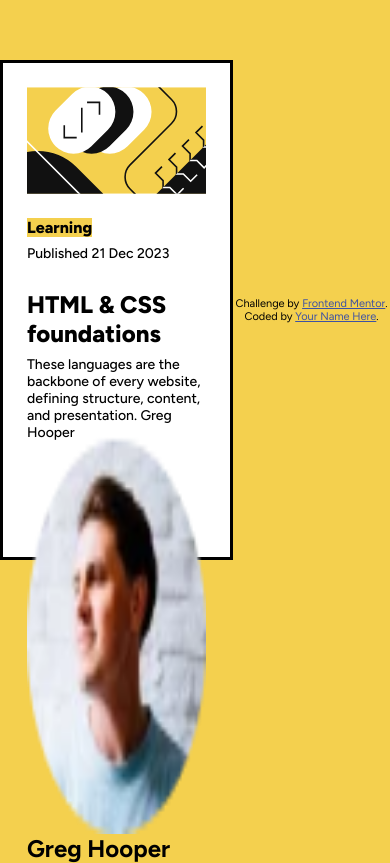
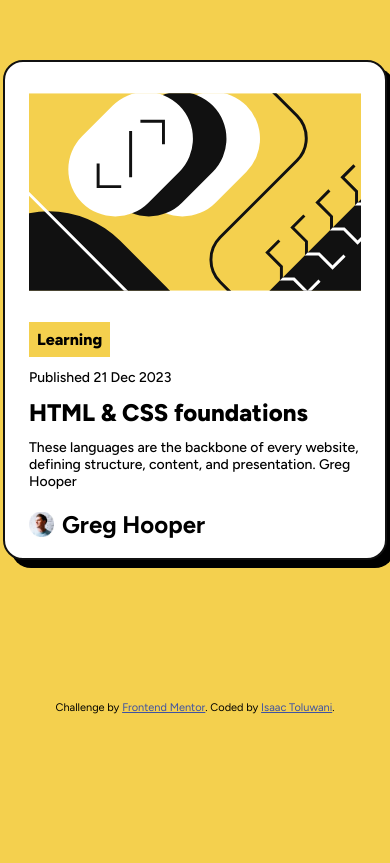
Before and after one commit to IsaacToluwani/FrontEndMentor-Newbie-Challenges, a plain HTML site: page blog-preview-card/index.html in a window 390 px wide. Shown: the part 112-975 px from the top of the page. After the commit the page ends 844 px from the top, so only its background shows below. Drawn offline with Linux system fonts and the light colour scheme.

Commit message:
Update blog preview card layout and styles for improved aesthetics and responsiveness

```diff
--- a/blog-preview-card/index.html
+++ b/blog-preview-card/index.html
@@ -43,7 +43,7 @@
         </p>
       </section>
       <aside>
-        <img src="./assets/images/image-avatar.webp" alt="" />
+        <img class="avatar" src="./assets/images/image-avatar.webp" alt="" />
 
         <h3>Greg Hooper</h3>
       </aside>
@@ -53,7 +53,7 @@
       Challenge by
       <a href="https://www.frontendmentor.io?ref=challenge" target="_blank"
         >Frontend Mentor</a
-      >. Coded by <a href="#">Your Name Here</a>.
+      >. Coded by <a href="#">Isaac Toluwani</a>.
     </div>
   </body>
 </html>
--- a/blog-preview-card/style.css
+++ b/blog-preview-card/style.css
@@ -16,8 +16,8 @@ reusable
   --spacing-200: 24px;
   --spacing-150: 12px;
   --spacing-100: 8px;
-  --spacing-50:4px;
-  --radius: 0.5rem;
+  --spacing-50: 4px;
+  --radius: 20px;
 }
 
 /* Global Styles */
@@ -31,10 +31,13 @@ body {
   height: 100vh;
   background: var(--clr-primary);
   display: flex;
+  flex-direction: column;
   justify-content: center;
   align-items: center;
   font-family: var(--ff-primary);
 }
+
+
 
 .container {
   width: 384px;
@@ -47,6 +50,10 @@ body {
   gap: var(--spacing-200);
   overflow: none;
   padding: var(--spacing-200);
+  border-radius: var(--radius);
+
+  border: 2px solid var(--clr-grey-1);
+  box-shadow: 8px 8px 0px 0px #000;
 }
 
 img {
@@ -65,9 +72,10 @@ h1 {
 }
 h2 {
   font-size: 16px;
-  font-weight:800 ;
+  font-weight: 800;
   background: var(--clr-primary);
   align-self: flex-start;
+  padding: var(--spacing-100);
 }
 h3 {
   font-size: 1.5rem;
@@ -79,6 +87,7 @@ p {
   font-size: 14px;
   font-weight: 500;
   margin-bottom: 1.25rem;
+  margin: 0;
 }
 /* more global css */
 
@@ -86,17 +95,28 @@ section {
   height: 43%;
   display: flex;
   flex-direction: column;
+  gap: var(--spacing-150);
+}
+
+aside {
+  display: flex;
+  align-items: center;
+  height: 20px;
   gap: var(--spacing-100);
 }
 
-
-/*  ======
-Header
- =====*/
-.header {
-  min-height: 100vh;
-  background: linear-gradient(45deg, rgba(0, 0, 0, 0.6), rgba(0, 0, 0, 0.6)),
-    url('../images/main-bcg.jpeg') center/cover no-repeat;
+.avatar {
+  width: 25px;
+  height: 25px;
+  object-fit: cover;
 }
 
-/* End of Header */
+.attribution {
+  position: fixed;
+  bottom: 10px;
+  width: 100%;
+  text-align: center;
+  padding: var(--spacing-100);
+
+
+}
```
